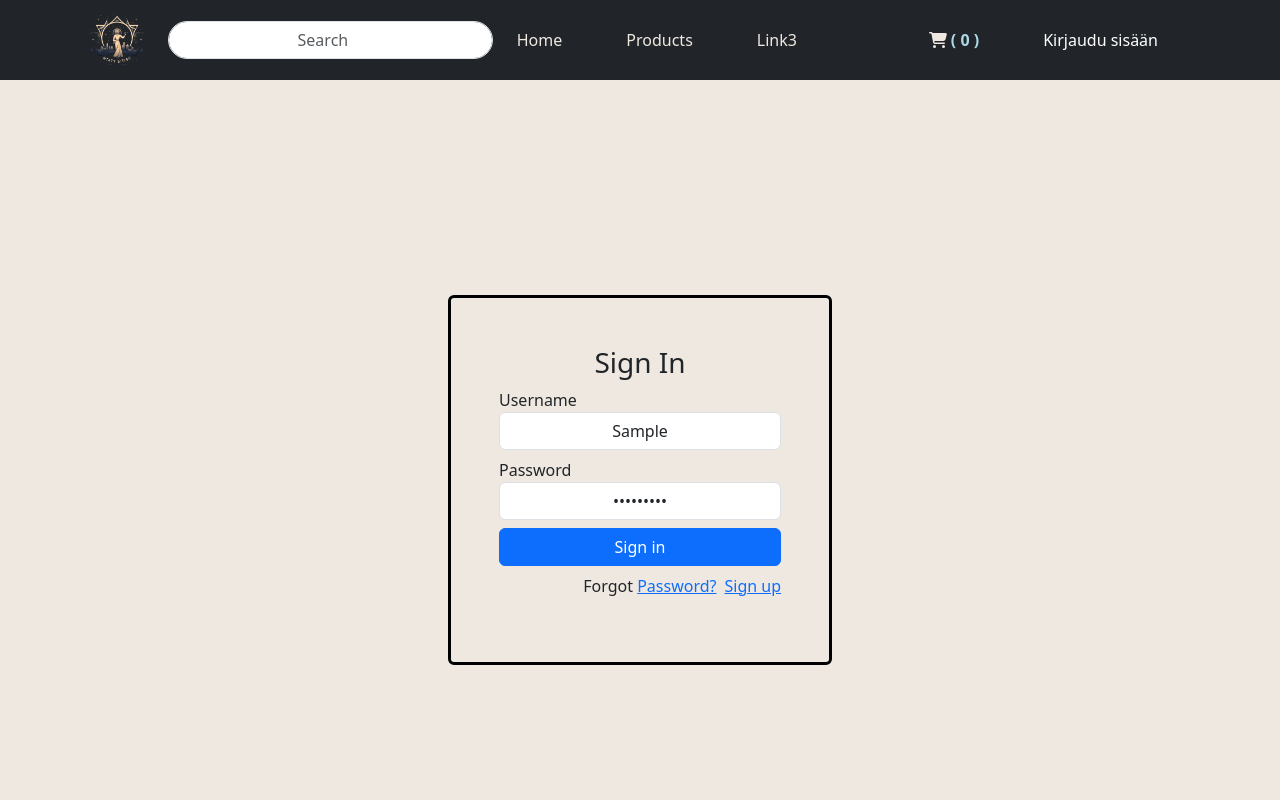
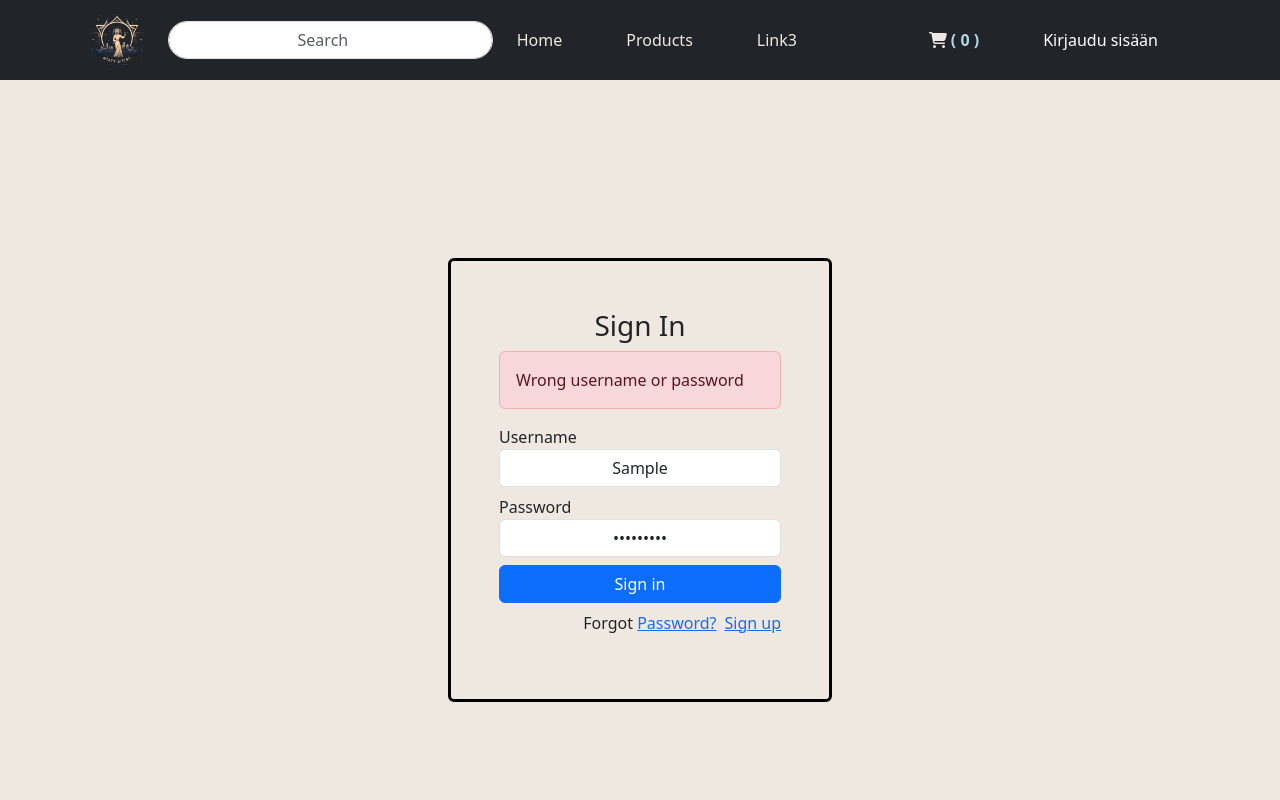
Before and after one commit to jorijoo/rest-personal-assignment, a React (Create React App) app: page /login in a window 1280 px wide. Both pictures are taken after typing "Sample", "Sample123" into the empty fields and a click on the button "Sign in". Shown: the top 800 px of the page. Built offline with nearby package versions, Linux system fonts and the light colour scheme; no server answers; a web font is replaced by a local one.

Commit message:
Update Login.js
display error if not valid credentials

```diff
--- a/src/common/components/Login/Login.js
+++ b/src/common/components/Login/Login.js
@@ -7,6 +7,8 @@ import { updateAuthToken } from "../../signals/AuthTokenSignal";
 const Login = () => {
   const [username, setUsername] = useState("");
   const [password, setPassword] = useState("");
+  const [errorMessage, setErrorMessage] = useState("");
+
   const navigate = useNavigate();
 
   const handleSubmit = (e) => {
@@ -24,6 +26,8 @@ const Login = () => {
       })
       .catch((error) => {
         console.error(error.message);
+        setErrorMessage("Wrong username or password");
+
       });
   };
 
@@ -32,6 +36,9 @@ const Login = () => {
       <div className="form_container p-5 rounded">
         <form onSubmit={handleSubmit}>
           <h3 className="text-center">Sign In</h3>
+          {errorMessage && (
+            <div className="alert alert-danger">{errorMessage}</div>
+          )}
           <div className="mb-2">
             <label htmlFor="username">Username</label>
             <input
```
